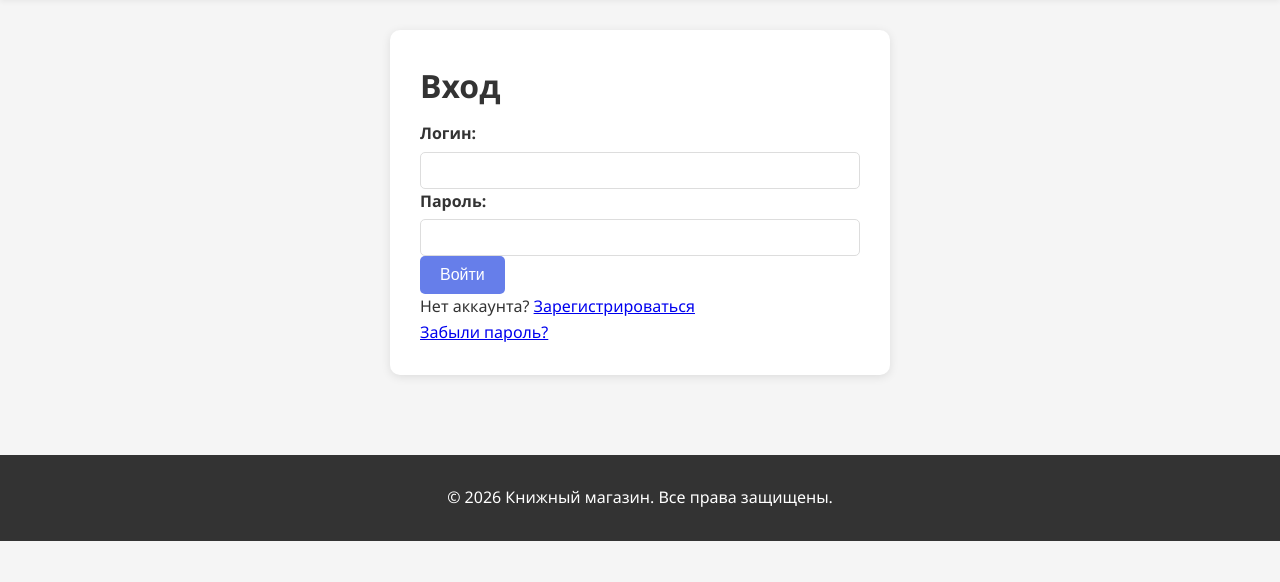
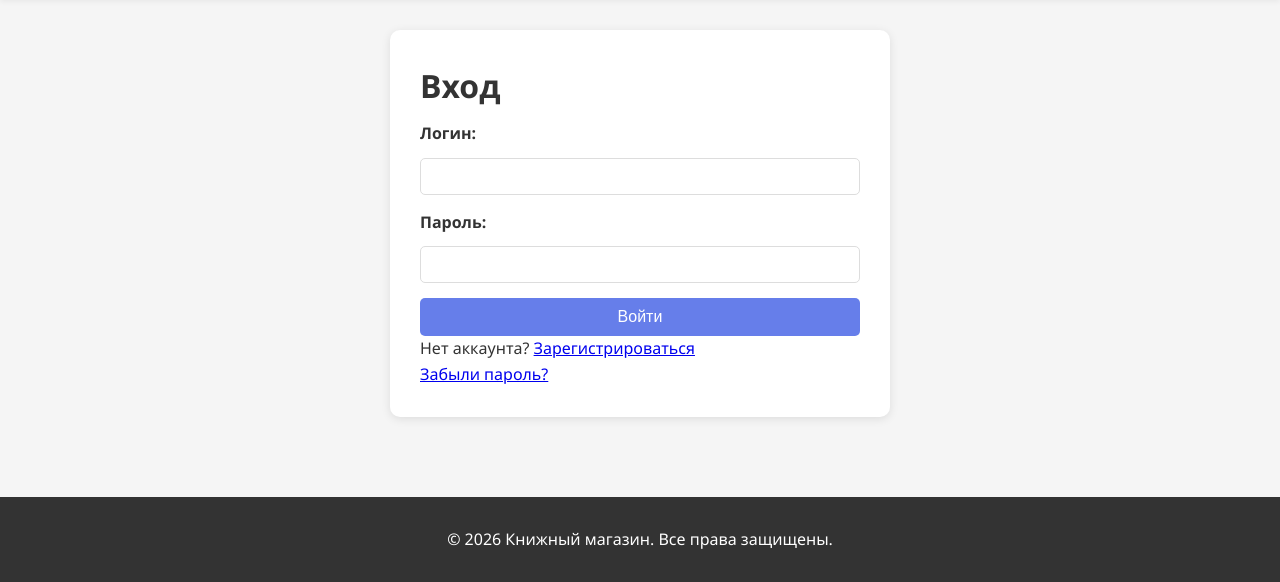
Before and after one commit to Ancilot/bookshop, a Django app: page /account/login/?next=/account/dashboard/ in a window 1280 px wide. Shown: the part 152-734 px from the top of the page. Run offline with Django 5.2, Linux system fonts and the light colour scheme.

Commit message:
исправлено отображение кнопки входа в акаунт

```diff
--- a/shop/static/shop/css/base.css
+++ b/shop/static/shop/css/base.css
@@ -110,8 +110,10 @@ h1 {
     box-shadow: 0 2px 10px rgba(0,0,0,0.1);
 }
 
-.auth-container form p {
-    margin-bottom: 15px;
+.auth-container form {
+    display: flex;
+    flex-direction: column;
+    gap: 15px;
 }
 
 .auth-container form label {
@@ -290,3 +292,10 @@ h1 {
 .filter-btn:hover {
     background: #1f56c2;
 }
+
+
+.form-group {
+    display: flex;
+    flex-direction: column;
+    gap: 6px;
+}
```
Also changed, not shown: db.sqlite3.
